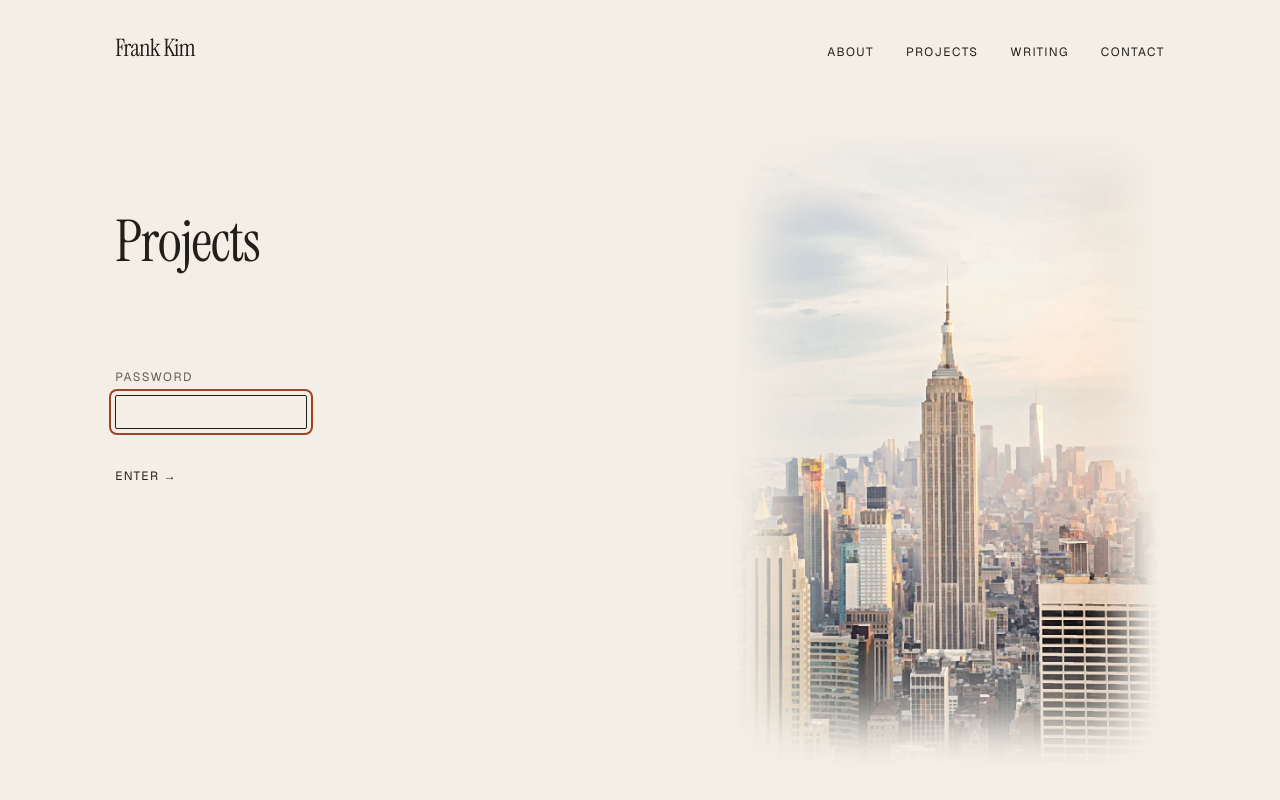
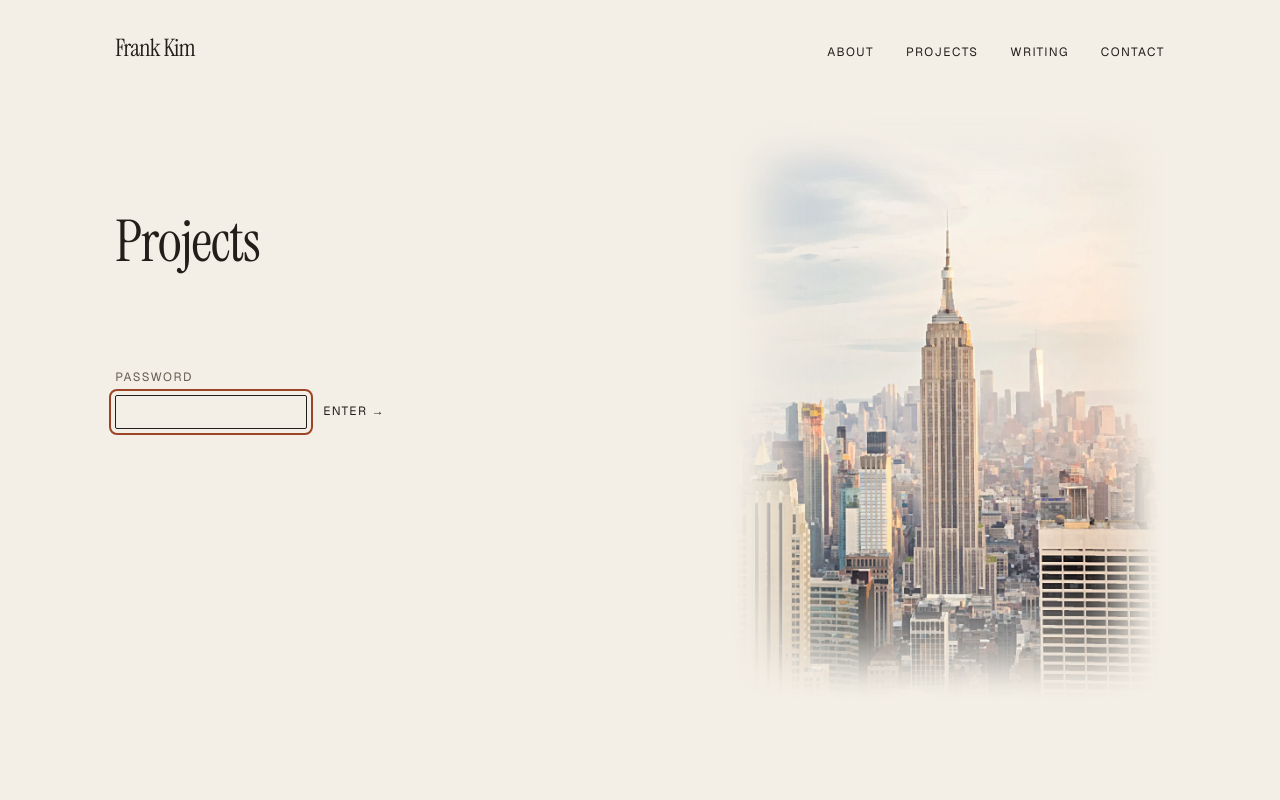
Before and after one commit to kimfrankj/website, a Next.js app: page /unlock in a window 1280 px wide. Shown: the top 800 px of the page. Built offline with nearby package versions, Linux system fonts and the light colour scheme; no server answers.

Commit message:
Give the three side pictures one shared frame; put Enter beside the password box
Co-Authored-By: Claude Sonnet 5.5 <noreply@anthropic.com>

```diff
--- a/src/app/about/page.tsx
+++ b/src/app/about/page.tsx
@@ -1,5 +1,5 @@
 import type { Metadata } from "next";
-import Image from "next/image";
+import { SidePicture } from "@/components/SidePicture";
 
 export const metadata: Metadata = {
   title: "About",
@@ -32,21 +32,11 @@ export default function About() {
           </div>
         </div>
 
-        {/* The portrait reaches up close to the nav bar. Its top edge is transparent, and it ignores clicks so the nav links stay usable */}
-        <div className="pointer-events-none col-span-6 col-start-7 row-start-1 -ml-4 -mt-[28%] self-start md:col-span-5 md:col-start-8 md:ml-0">
-          {/* The wrapper crops 25px off the bottom (negative margin + overflow hidden); the fade lives on the wrapper so it ends at the new bottom */}
-          <div className="portrait-cutout overflow-hidden">
-            <Image
-              src="/about/portrait-wall.png"
-              alt="Painted portrait of Frank Kim, arms crossed, in a white shirt, leaning against a stone archway"
-              width={940}
-              height={1500}
-              priority
-              sizes="(min-width: 768px) 42vw, 55vw"
-              className="block h-auto w-full -mb-[25px]"
-            />
-          </div>
-        </div>
+        <SidePicture
+          src="/about/portrait-wall.png"
+          alt="Painted portrait of Frank Kim, arms crossed, in a white shirt, leaning against a stone archway"
+          position="50% 34%"
+        />
       </div>
     </div>
   );
--- a/src/app/globals.css
+++ b/src/app/globals.css
@@ -141,10 +141,10 @@ body {
   .page-enter { animation: none; }
 }
 
-/* About portrait: a cut-out that rises in gently and dissolves into the page at the bottom */
+/* Side pictures: rise in gently and dissolve into the page at the top and bottom */
 .portrait-cutout {
-  -webkit-mask-image: linear-gradient(to bottom, #000 78%, transparent 100%);
-  mask-image: linear-gradient(to bottom, #000 78%, transparent 100%);
+  -webkit-mask-image: linear-gradient(to bottom, transparent 0%, #000 12%, #000 78%, transparent 100%);
+  mask-image: linear-gradient(to bottom, transparent 0%, #000 12%, #000 78%, transparent 100%);
   animation: rise 1.2s cubic-bezier(0.2, 0.7, 0.2, 1) 0.15s both;
 }
 @keyframes rise {
--- a/src/app/projects/page.tsx
+++ b/src/app/projects/page.tsx
@@ -30,8 +30,7 @@ export default function Projects() {
         <SidePicture
           src="/projects/skyline.webp"
           alt="Painted view of the New York City skyline with the Empire State Building in soft evening light"
-          cropTop={10}
-          className="-mt-[20%]"
+          position="50% 65%"
         />
       </div>
     </div>
--- a/src/app/unlock/page.tsx
+++ b/src/app/unlock/page.tsx
@@ -18,9 +18,11 @@ export default async function Unlock({ searchParams }: { searchParams: Promise<{
       <div className="grid grid-cols-12">
         <div className="relative z-10 col-span-7 col-start-1 row-start-1 md:col-span-6">
           <h1 className="display text-title mb-16 md:mb-24">{title}</h1>
-          <form action="/api/unlock" method="post" className="max-w-[12rem]">
+          <form action="/api/unlock" method="post">
             <input type="hidden" name="next" value={target} />
             <label htmlFor="password" className="label block">Password</label>
+            {/* Box and Enter sit side by side */}
+            <div className="mt-2 flex items-center gap-4">
               <input
                 id="password"
                 name="password"
@@ -30,10 +32,11 @@ export default async function Unlock({ searchParams }: { searchParams: Promise<{
                 autoComplete="current-password"
                 aria-describedby={error ? "pw-error" : undefined}
                 aria-invalid={error ? true : undefined}
-              className="mt-2 w-full rounded-none border border-line bg-transparent px-3 py-1 text-base outline-none focus:border-ink"
+                className="w-32 rounded-none border border-line bg-transparent px-3 py-1 text-base outline-none focus:border-ink sm:w-48"
               />
+              <button type="submit" className="label link-quiet whitespace-nowrap py-1.5 !text-ink">Enter →</button>
+            </div>
             {error && <p id="pw-error" role="alert" className="mt-3 text-accent">That password didn’t work.</p>}
-            <button type="submit" className="label link-quiet mt-8 py-1.5 !text-ink">Enter →</button>
           </form>
         </div>
 
@@ -41,17 +44,14 @@ export default async function Unlock({ searchParams }: { searchParams: Promise<{
           <SidePicture
             src="/projects/skyline.webp"
             alt="Painted view of the New York City skyline with the Empire State Building in soft evening light"
-            cropTop={10}
-            className="-mt-[20%]"
+            position="50% 65%"
           />
         )}
         {title === "Writing" && (
           <SidePicture
             src="/writing/painted-ladies.webp"
             alt="Painted view of San Francisco's Painted Ladies Victorian houses, with the city skyline behind a cypress tree"
-            width={900}
-            height={1064}
-            className="-mt-[12%]"
+            position="50% 50%"
           />
         )}
       </div>
--- a/src/app/writing/page.tsx
+++ b/src/app/writing/page.tsx
@@ -30,9 +30,7 @@ export default function Writing() {
         <SidePicture
           src="/writing/painted-ladies.webp"
           alt="Painted view of San Francisco's Painted Ladies Victorian houses, with the city skyline behind a cypress tree"
-          width={900}
-          height={1064}
-          className="-mt-[12%]"
+          position="50% 50%"
         />
       </div>
     </div>
--- a/src/components/SidePicture.tsx
+++ b/src/components/SidePicture.tsx
@@ -1,36 +1,30 @@
 import Image from "next/image";
 
-/** The painted picture that sits to the right of a page's title (About, Projects). */
+/**
+ * The painted picture that sits to the right of a page's title (About, Projects, Writing).
+ * Every picture gets the same frame — same width, same 3:4 height, same top position — and is
+ * cropped to fit. `position` chooses which part of the photo stays in view (CSS object-position).
+ */
 export function SidePicture({
   src,
   alt,
-  width = 1000,
-  height = 1498,
-  cropTop = 0,
-  className = "",
+  position = "50% 50%",
 }: {
   src: string;
   alt: string;
-  width?: number;
-  height?: number;
-  /** Pixels trimmed from the top of the picture (what remains stays where it was). */
-  cropTop?: number;
-  className?: string;
+  position?: string;
 }) {
   return (
-    <div
-      className={`pointer-events-none col-span-6 col-start-7 row-start-1 -ml-4 self-start md:col-span-5 md:col-start-8 md:ml-0 ${className}`}
-    >
-      <div className="portrait-cutout overflow-hidden" style={cropTop ? { marginTop: cropTop } : undefined}>
+    <div className="pointer-events-none col-span-6 col-start-7 row-start-1 -ml-4 -mt-[22%] self-start md:col-span-5 md:col-start-8 md:ml-0">
+      <div className="portrait-cutout relative aspect-[3/4] overflow-hidden">
         <Image
           src={src}
           alt={alt}
-          width={width}
-          height={height}
+          fill
           priority
           sizes="(min-width: 768px) 42vw, 55vw"
-          className="block h-auto w-full"
-          style={cropTop ? { marginTop: -cropTop } : undefined}
+          className="object-cover"
+          style={{ objectPosition: position }}
         />
       </div>
     </div>
```
Lines whose indentation alone changed are shown as unchanged.
